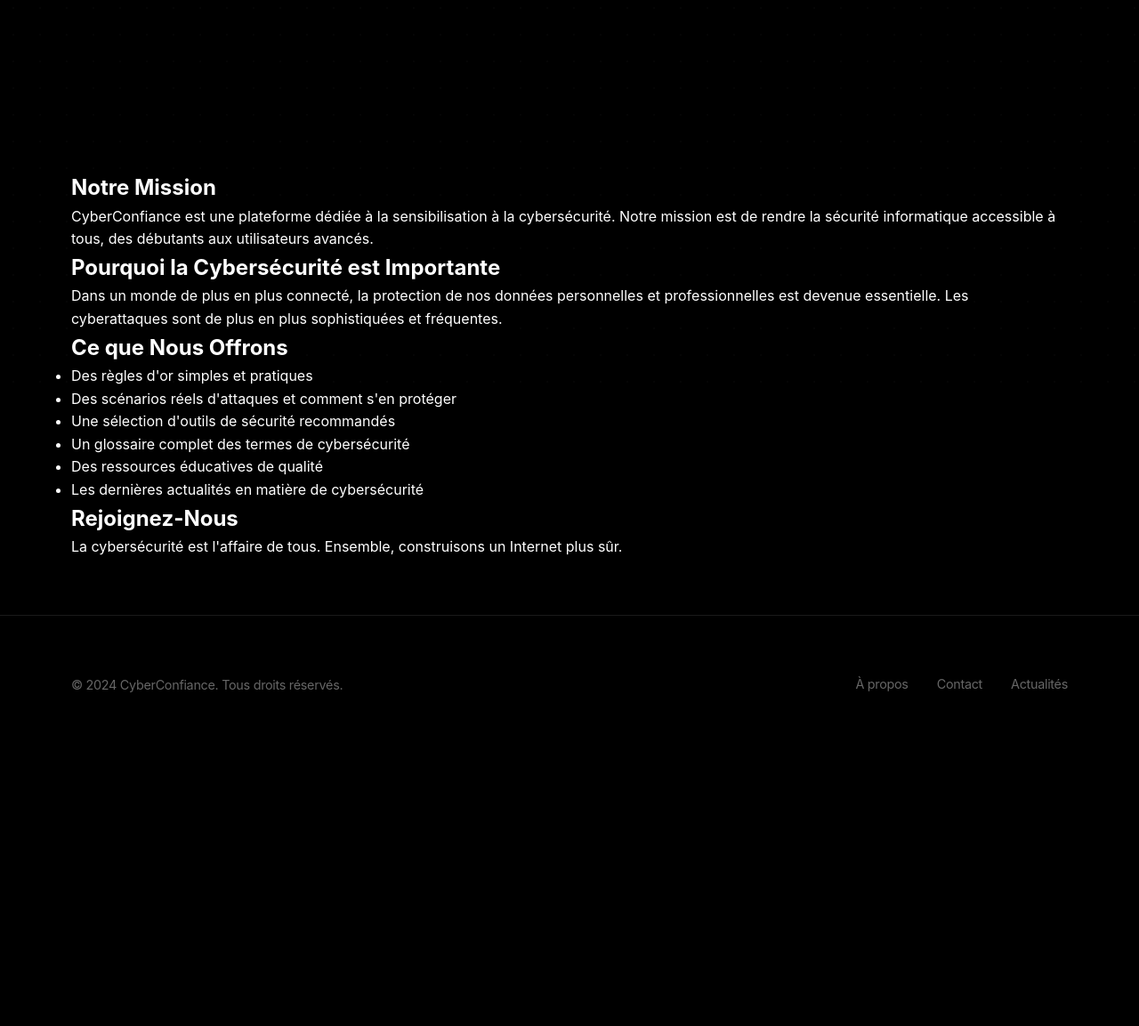
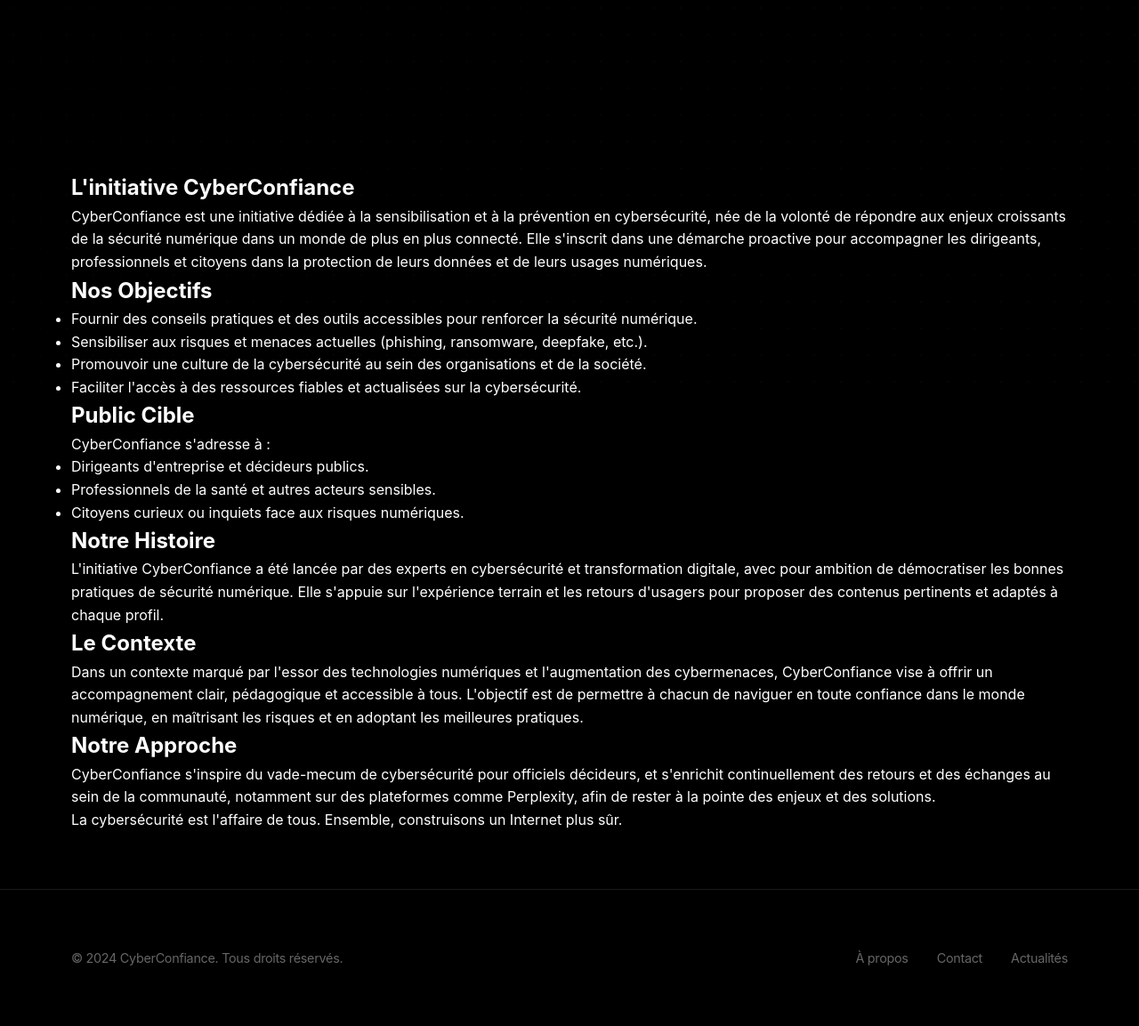
Before and after one commit to moa-digitalagency/CyberConfiance, a Flask app: page /about in a window 1280 px wide. Shown: the part 366-1519 px from the top of the page at 89% size. Before the commit the page ends 1144 px from the top, so only its background shows below. Run offline with Flask 3, Linux system fonts and the light colour scheme.

Commit message:
Update website text to better explain the cybersecurity initiative
Revise app/templates/about.html to introduce "L'initiative CyberConfiance", elaborate on objectives, target audience, history, context, and approach, and update existing headings and content.

Replit-Commit-Author: Agent
Replit-Commit-Session-Id: b49f4e20-4253-4a2b-890b-92835934f166
Replit-Commit-Checkpoint-Type: full_checkpoint
Replit-Commit-Event-Id: 009aca4a-2c8d-439e-9124-cae8c8a349b0
Replit-Commit-Screenshot-Url: https://storage.googleapis.com/screenshot-production-us-central1/733b25a1-8a11-4a62-b9d8-9f5534be03b7/b49f4e20-4253-4a2b-890b-92835934f166/3X3NcOo

```diff
--- a/app/templates/about.html
+++ b/app/templates/about.html
@@ -12,24 +12,37 @@
 <section class="content-section">
     <div class="container">
         <div class="about-content">
-            <h2>Notre Mission</h2>
-            <p>CyberConfiance est une plateforme dédiée à la sensibilisation à la cybersécurité. Notre mission est de rendre la sécurité informatique accessible à tous, des débutants aux utilisateurs avancés.</p>
+            <h2>L'initiative CyberConfiance</h2>
+            <p>CyberConfiance est une initiative dédiée à la sensibilisation et à la prévention en cybersécurité, née de la volonté de répondre aux enjeux croissants de la sécurité numérique dans un monde de plus en plus connecté. Elle s'inscrit dans une démarche proactive pour accompagner les dirigeants, professionnels et citoyens dans la protection de leurs données et de leurs usages numériques.</p>
 
-            <h2>Pourquoi la Cybersécurité est Importante</h2>
-            <p>Dans un monde de plus en plus connecté, la protection de nos données personnelles et professionnelles est devenue essentielle. Les cyberattaques sont de plus en plus sophistiquées et fréquentes.</p>
-
-            <h2>Ce que Nous Offrons</h2>
-            <ul>
-                <li>Des règles d'or simples et pratiques</li>
-                <li>Des scénarios réels d'attaques et comment s'en protéger</li>
-                <li>Une sélection d'outils de sécurité recommandés</li>
-                <li>Un glossaire complet des termes de cybersécurité</li>
-                <li>Des ressources éducatives de qualité</li>
-                <li>Les dernières actualités en matière de cybersécurité</li>
+            <h2>Nos Objectifs</h2>
+            <ul class="objectives-list">
+                <li>Fournir des conseils pratiques et des outils accessibles pour renforcer la sécurité numérique.</li>
+                <li>Sensibiliser aux risques et menaces actuelles (phishing, ransomware, deepfake, etc.).</li>
+                <li>Promouvoir une culture de la cybersécurité au sein des organisations et de la société.</li>
+                <li>Faciliter l'accès à des ressources fiables et actualisées sur la cybersécurité.</li>
             </ul>
 
-            <h2>Rejoignez-Nous</h2>
-            <p>La cybersécurité est l'affaire de tous. Ensemble, construisons un Internet plus sûr.</p>
+            <h2>Public Cible</h2>
+            <p>CyberConfiance s'adresse à :</p>
+            <ul class="target-audience-list">
+                <li>Dirigeants d'entreprise et décideurs publics.</li>
+                <li>Professionnels de la santé et autres acteurs sensibles.</li>
+                <li>Citoyens curieux ou inquiets face aux risques numériques.</li>
+            </ul>
+
+            <h2>Notre Histoire</h2>
+            <p>L'initiative CyberConfiance a été lancée par des experts en cybersécurité et transformation digitale, avec pour ambition de démocratiser les bonnes pratiques de sécurité numérique. Elle s'appuie sur l'expérience terrain et les retours d'usagers pour proposer des contenus pertinents et adaptés à chaque profil.</p>
+
+            <h2>Le Contexte</h2>
+            <p>Dans un contexte marqué par l'essor des technologies numériques et l'augmentation des cybermenaces, CyberConfiance vise à offrir un accompagnement clair, pédagogique et accessible à tous. L'objectif est de permettre à chacun de naviguer en toute confiance dans le monde numérique, en maîtrisant les risques et en adoptant les meilleures pratiques.</p>
+
+            <h2>Notre Approche</h2>
+            <p>CyberConfiance s'inspire du vade-mecum de cybersécurité pour officiels décideurs, et s'enrichit continuellement des retours et des échanges au sein de la communauté, notamment sur des plateformes comme Perplexity, afin de rester à la pointe des enjeux et des solutions.</p>
+
+            <div class="about-cta">
+                <p class="lead">La cybersécurité est l'affaire de tous. Ensemble, construisons un Internet plus sûr.</p>
+            </div>
         </div>
     </div>
 </section>
```
Also changed, not shown: 1 other file.
